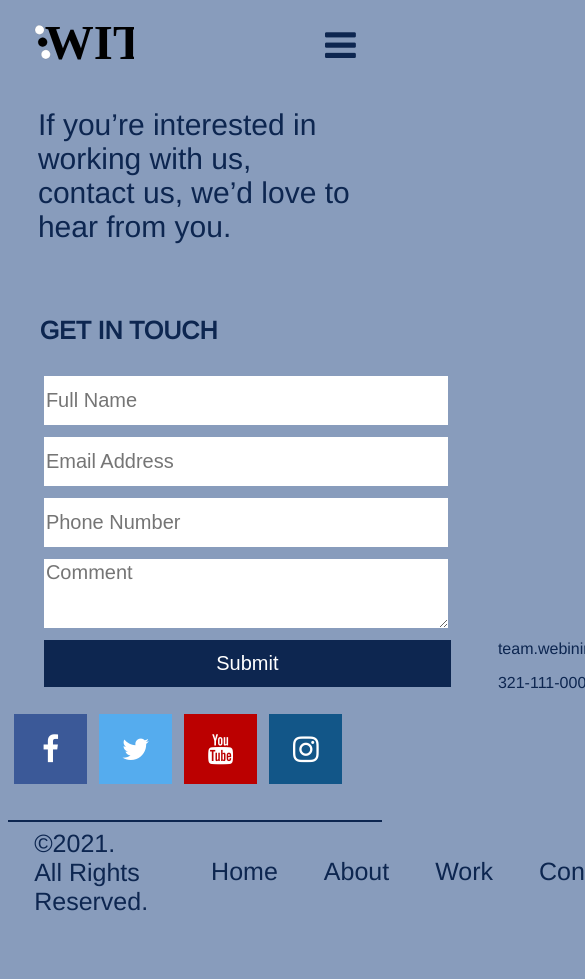
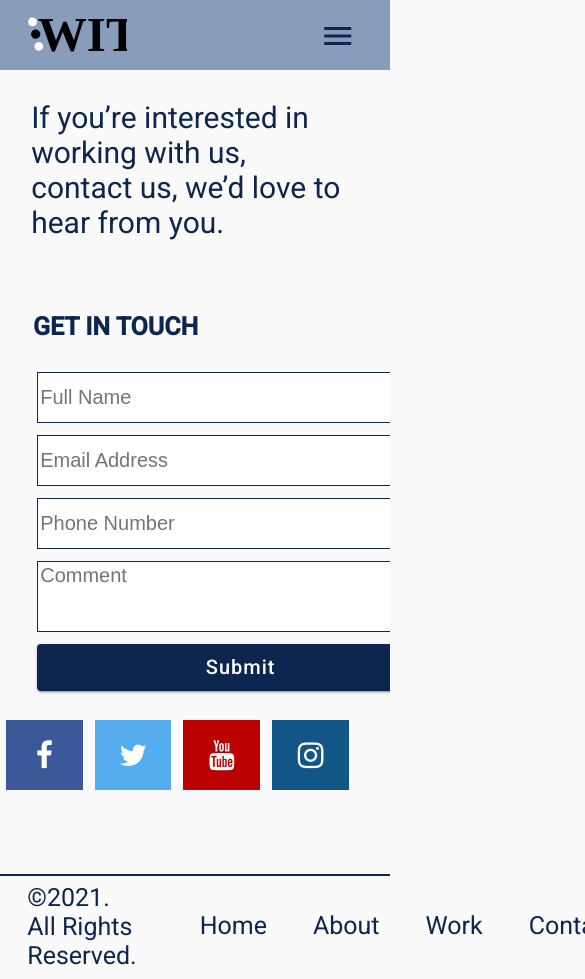
Before and after one commit to Israel2000/wit-offical, an Angular app: page /Contact in a window 390 px wide. Shown: the top 979 px of the page, 585 px wide, since content can reach past the window. Before the commit the page ends 933 px from the top, so only its background shows below. Built offline with nearby package versions, Linux system fonts and the light colour scheme.

Commit message:
Hamburger and Background Change

```diff
--- a/angular.json
+++ b/angular.json
@@ -27,6 +27,7 @@
               "src/assets"
             ],
             "styles": [
+              "src/custom-theme.scss",
               "src/styles.css"
             ],
             "scripts": []
--- a/package.json
+++ b/package.json
@@ -12,10 +12,12 @@
   "private": true,
   "dependencies": {
     "@angular/animations": "~11.2.13",
+    "@angular/cdk": "~11.2.13",
     "@angular/common": "~11.2.13",
     "@angular/compiler": "~11.2.13",
     "@angular/core": "~11.2.13",
     "@angular/forms": "~11.2.13",
+    "@angular/material": "^11.2.13",
     "@angular/platform-browser": "~11.2.13",
     "@angular/platform-browser-dynamic": "~11.2.13",
     "@angular/router": "~11.2.13",
--- a/src/app/app.component.html
+++ b/src/app/app.component.html
@@ -1,3 +1,5 @@
 <app-header></app-header>
+
 <router-outlet></router-outlet>
+
 <app-footer></app-footer>
--- a/src/app/contact-page/contact-page.component.css
+++ b/src/app/contact-page/contact-page.component.css
@@ -31,22 +31,28 @@ textarea {
     height: 65px;
     font-size: 20px;
     font-family: 'Arimo', sans-serif;
-    border: none;
+    border: 1px solid #0D2650;
 }
-button {
+/* button {
     width: 407px;
     height: 47px;
     background-color: #0D2650;
     color: white;
     border: none;
     font-size: 20px;
+} */
+.submit_btn{
+  background-color: #0D2650;
+  font-size: 20px;
+  color: white;
+  letter-spacing: 1px;
+  width: 407px;
 }
-
 input {
     font-size: 20px;
     /* padding: 2%; */
     color: grey;
-    border: none;
+    border: 1px solid #0D2650;
 }
 .container {
     display: flex;
--- a/src/app/contact-page/contact-page.component.html
+++ b/src/app/contact-page/contact-page.component.html
@@ -10,7 +10,7 @@
         <textarea width=402px placeholder="Comment"></textarea>
         <div class="container">
             <div>
-                <button class="submit_btn">Submit</button>
+                <button  mat-raised-button class="submit_btn">Submit</button>
             </div>
             <div class="company_info">
                 <p>team.webininivativetech@gmail.com</p>
--- a/src/app/header/header.component.css
+++ b/src/app/header/header.component.css
@@ -1,7 +1,8 @@
 .header_wrapper {
     display: flex;
     flex-direction: row;
-    margin-top: 2%;
+    background-color: #889CBC;
+    align-items: center;
 }
 .logo_icon {
     flex: 2 0 0;
@@ -10,5 +11,15 @@
 .hamberger_icon {
     flex: 0 0 0;
     margin-right: 7%;
-    margin-top: 19px;
+
 }
+
+.mat-sidenav{
+    width: 40%;
+}
+
+.mat-list-item{
+    font-size: 40px !important;
+    padding-left: 90px !important;
+    margin: 10px 0px !important;
+}
--- a/src/app/header/header.component.html
+++ b/src/app/header/header.component.html
@@ -3,6 +3,29 @@
         <img src="./assets/WIT.svg" width="100px" />
     </div>
     <div class="hamberger_icon">
-        <i class="fa fa-bars" style="font-size:36px;color: #0D2650;"></i>
+
+
+        <button style="width: 50px;
+        border-radius: 100px;" mat-icon-button >
+            <mat-icon (click)="sidenav.toggle()" style="font-size:36px;color: #0D2650; height: auto; width: auto;">menu</mat-icon>
+          </button>
     </div>
 </div>
+
+
+  <mat-sidenav-container>
+    <mat-sidenav #sidenav>
+      <mat-nav-list>
+        <a mat-list-item [routerLink]="['About']" (click)="sidenav.toggle()"> About </a>
+        <a mat-list-item [routerLink]="['Contact']" (click)="sidenav.toggle()"> Contact </a>
+        <!-- <a mat-list-item (click)="sidenav.toggle()" href="" mat-list-item>Close</a> -->
+
+      </mat-nav-list>
+    </mat-sidenav>
+    <mat-sidenav-content>
+      <div style="height: 88vh;">
+
+        <router-outlet></router-outlet>
+      </div>
+    </mat-sidenav-content>
+  </mat-sidenav-container>
--- /dev/null
+++ b/src/custom-theme.scss
@@ -0,0 +1,69 @@
+
+// Custom Theming for Angular Material
+// For more information: https://material.angular.io/guide/theming
+@import '~@angular/material/theming';
+// Plus imports for other components in your app.
+
+// Include the common styles for Angular Material. We include this here so that you only
+// have to load a single css file for Angular Material in your app.
+// Be sure that you only ever include this mixin once!
+@include mat-core();
+
+// Define the palettes for your theme using the Material Design palettes available in palette.scss
+// (imported above). For each palette, you can optionally specify a default, lighter, and darker
+// hue. Available color palettes: https://material.io/design/color/
+$wit-project-primary: mat-palette($mat-indigo);
+$wit-project-accent: mat-palette($mat-pink, A200, A100, A400);
+
+// The warn palette is optional (defaults to red).
+$wit-project-warn: mat-palette($mat-red);
+
+// Create the theme object. A theme consists of configurations for individual
+// theming systems such as "color" or "typography".
+$wit-project-theme: mat-light-theme((
+  color: (
+    primary: $wit-project-primary,
+    accent: $wit-project-accent,
+    warn: $wit-project-warn,
+  )
+));
+
+// Include theme styles for core and each component used in your app.
+// Alternatively, you can import and @include the theme mixins for each component
+// that you are using.
+@include angular-material-theme($wit-project-theme);
+
+
+// Custom Theming for Angular Material
+// For more information: https://material.angular.io/guide/theming
+@import '~@angular/material/theming';
+// Plus imports for other components in your app.
+
+// Include the common styles for Angular Material. We include this here so that you only
+// have to load a single css file for Angular Material in your app.
+// Be sure that you only ever include this mixin once!
+@include mat-core();
+
+// Define the palettes for your theme using the Material Design palettes available in palette.scss
+// (imported above). For each palette, you can optionally specify a default, lighter, and darker
+// hue. Available color palettes: https://material.io/design/color/
+$wit-project-primary: mat-palette($mat-indigo);
+$wit-project-accent: mat-palette($mat-pink, A200, A100, A400);
+
+// The warn palette is optional (defaults to red).
+$wit-project-warn: mat-palette($mat-red);
+
+// Create the theme object. A theme consists of configurations for individual
+// theming systems such as "color" or "typography".
+$wit-project-theme: mat-light-theme((
+  color: (
+    primary: $wit-project-primary,
+    accent: $wit-project-accent,
+    warn: $wit-project-warn,
+  )
+));
+
+// Include theme styles for core and each component used in your app.
+// Alternatively, you can import and @include the theme mixins for each component
+// that you are using.
+@include angular-material-theme($wit-project-theme);
--- a/src/index.html
+++ b/src/index.html
@@ -10,6 +10,8 @@
   <link rel="stylesheet" href="https://cdnjs.cloudflare.com/ajax/libs/font-awesome/4.7.0/css/font-awesome.min.css">
   <link rel="preconnect" href="https://fonts.gstatic.com">
   <link href="https://fonts.googleapis.com/css2?family=Arimo&display=swap" rel="stylesheet">
+  <link href="https://fonts.googleapis.com/css2?family=Roboto:wght@300;400;500&display=swap" rel="stylesheet">
+  <link href="https://fonts.googleapis.com/icon?family=Material+Icons" rel="stylesheet">
 </head>
 
 <body>
--- a/src/styles.css
+++ b/src/styles.css
@@ -1,5 +1,7 @@
 /* You can add global styles to this file, and also import other style files */
 body {
-    background-color: #889CBC;
+    background-color: #fafafa;
     font-family: 'Arimo', sans-serif;
 }
+html, body { height: 100%; }
+body { margin: 0; font-family: Roboto, "Helvetica Neue", sans-serif; }
```
Also changed, not shown: src/app/app.module.ts (+15 -2 lines), 1 other file (tests, documents, lock files or other folders).
